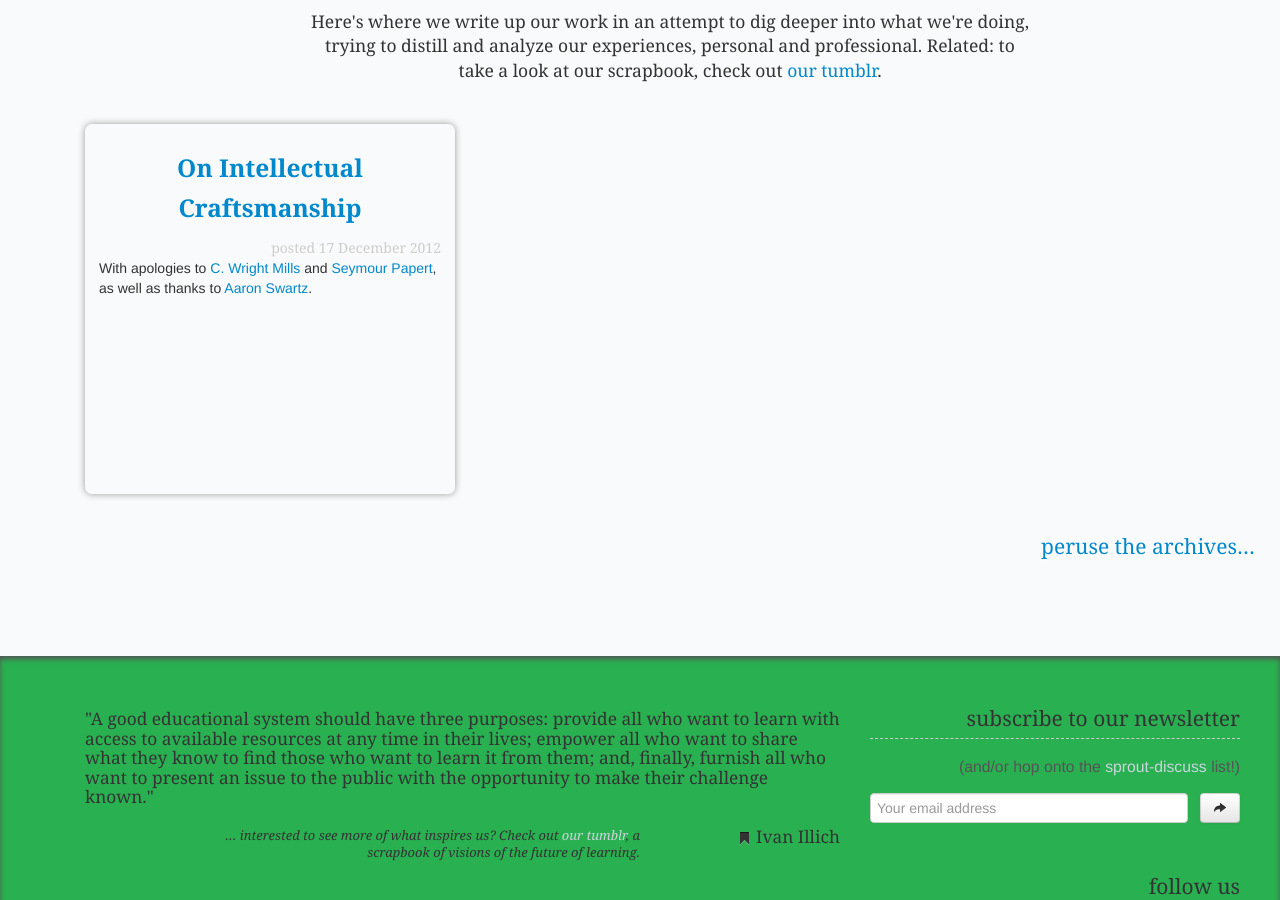
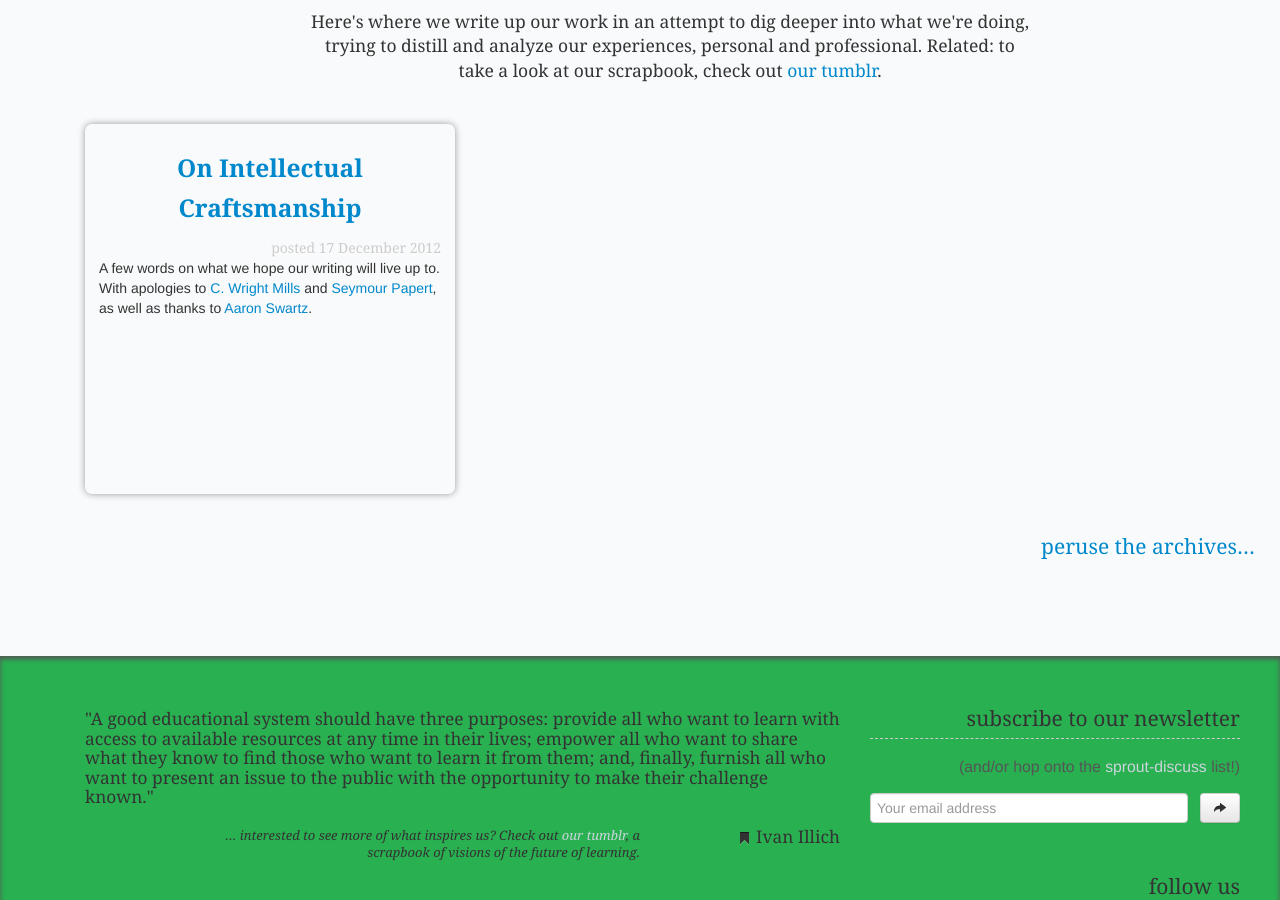
Before and after one commit to thesprouts/thesprouts.github.io, a Jekyll site: the page built from site/index.html, in a window 1280 px wide and 900 px high, scrolled down 2060 px. Built offline with Jekyll 4.4.1, drawn with Linux system fonts in a browser that asks for light colours; nearby versions of some CDN libraries.

Commit message:
Revised summary to, well, summarize.

```diff
--- a/site/_posts/2012-12-17-a-reason-to-write.html
+++ b/site/_posts/2012-12-17-a-reason-to-write.html
@@ -2,7 +2,7 @@
 layout: blog_post
 title: "On Intellectual Craftsmanship"
 author: alec
-summary: With apologies to <a href='http://www.amazon.com/dp/0195133730'>C. Wright Mills</a> and <a href='http://thesprouts.tumblr.com/post/38192931792/but-utility-was-only-one-of-the-historical-reasons'>Seymour Papert</a>, as well as thanks to <a href='http://www.aaronsw.com/weblog/about'>Aaron Swartz</a>.
+summary:  A few words on what we hope our writing will live up to.  With apologies to <a href='http://www.amazon.com/dp/0195133730'>C. Wright Mills</a> and <a href='http://thesprouts.tumblr.com/post/38192931792/but-utility-was-only-one-of-the-historical-reasons'>Seymour Papert</a>, as well as thanks to <a href='http://www.aaronsw.com/weblog/about'>Aaron Swartz</a>.
 ---
 <blockquote cite='http://www.amazon.com/dp/0195133730'>
   <p>
```
